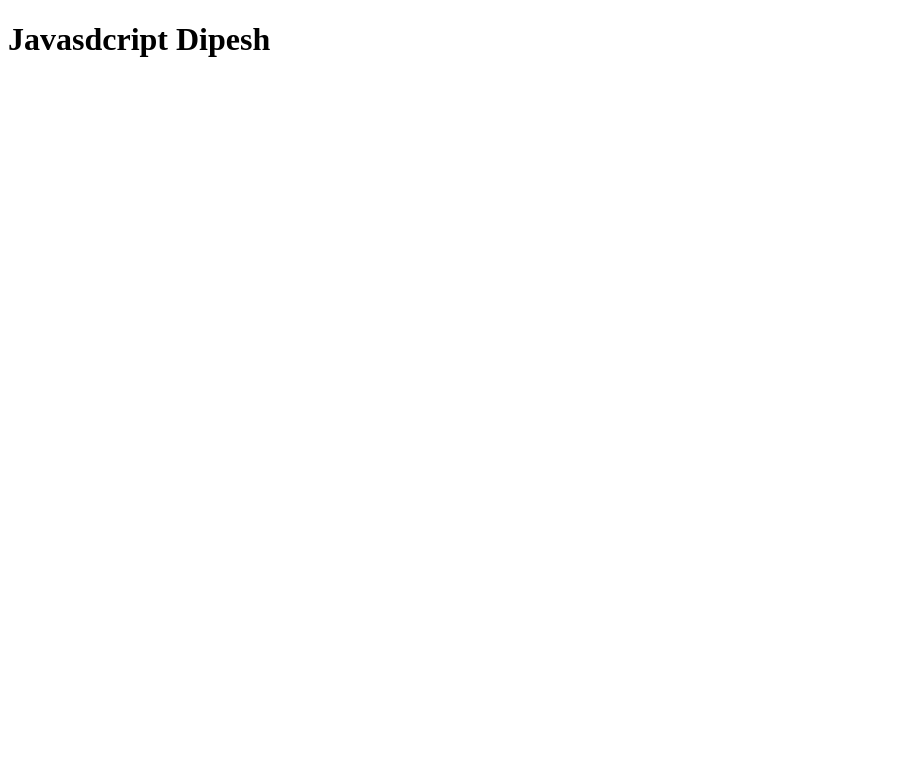
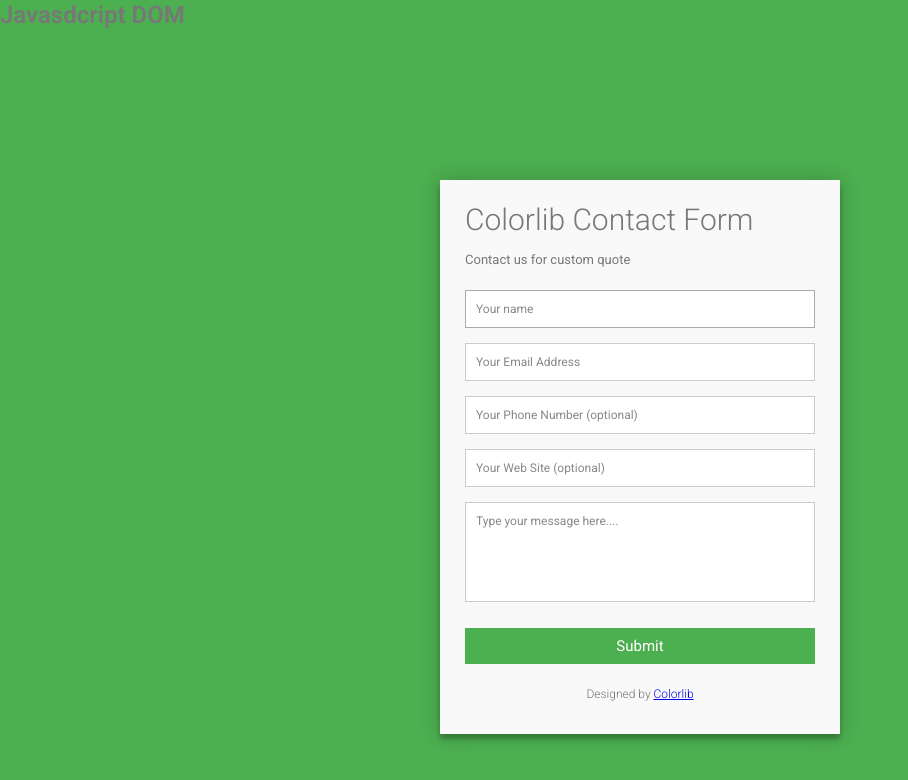
Before and after one commit to erickelninoSwift/Full-stack-Javascript-Journey-, a plain HTML site: page Javascript Dipesh Course/index.html in a window 1280 px wide. Shown: the whole page, without its empty margins (0-908 px from the left). Drawn offline with Linux system fonts and the light colour scheme.

Commit message:
update DOM

```diff
--- a/Javascript Dipesh Course/index.html
+++ b/Javascript Dipesh Course/index.html
@@ -5,9 +5,35 @@
     <meta http-equiv="X-UA-Compatible" content="IE=edge">
     <meta name="viewport" content="width=device-width, initial-scale=1.0">
     <title>Javascript Dipesh</title>
+    <link rel="stylesheet" href="../Javascript Dipesh Course/style.css">
 </head>
 <body>
-    <main><h1>Javasdcript Dipesh</h1></main>
+    <main><h1>Javasdcript DOM</h1></main>
+    <div class="container">
+        <form id="contact" action="" method="post">
+          <h3>Colorlib Contact Form</h3>
+          <h4>Contact us for custom quote</h4>
+          <fieldset>
+            <input placeholder="Your name" type="text" tabindex="1" required autofocus>
+          </fieldset>
+          <fieldset>
+            <input placeholder="Your Email Address" type="email" tabindex="2" required>
+          </fieldset>
+          <fieldset>
+            <input placeholder="Your Phone Number (optional)" type="tel" tabindex="3" required>
+          </fieldset>
+          <fieldset>
+            <input placeholder="Your Web Site (optional)" type="url" tabindex="4" required>
+          </fieldset>
+          <fieldset>
+            <textarea placeholder="Type your message here...." tabindex="5" required></textarea>
+          </fieldset>
+          <fieldset>
+            <button name="submit" type="submit" id="contact-submit" data-submit="...Sending">Submit</button>
+          </fieldset>
+          <p class="copyright">Designed by <a href="https://colorlib.com" target="_blank" title="Colorlib">Colorlib</a></p>
+        </form>
+      </div>
     <script src="../Javascript Dipesh Course/index.js"></script>
 </body>
 </html>
--- a/Javascript Dipesh Course/index.js
+++ b/Javascript Dipesh Course/index.js
@@ -254,7 +254,30 @@ function Mobile(brand,price,launcheDate)
 
 const samsunGs2 = new Mobile("Samsung",2000,"12/12/2005");
 Mobile.prototype.ram = "4GB";
+
 Mobile.prototype.getFullName = () =>{
+
     return `The phone you bought is a ${samsunGs2.brand}`;
 }
 console.log(samsunGs2.getFullName());
+
+
+function getyear()
+{
+    let fullyear = new Date();
+
+    return fullyear.getFullYear();
+}
+
+console.log( getyear() >= 2022 ? `This year is good happy ${getyear()}` : 'We dont know what to expect');
+
+
+// Window DOM
+
+
+console.log(window.location.host);
+
+
+const mydoc = document.getElementById("contact");
+
+console.log(mydoc);
--- /dev/null
+++ b/Javascript Dipesh Course/style.css
@@ -0,0 +1,144 @@
+@import url(https://fonts.googleapis.com/css?family=Roboto:400,300,600,400italic);
+* {
+  margin: 0;
+  padding: 0;
+  box-sizing: border-box;
+  -webkit-box-sizing: border-box;
+  -moz-box-sizing: border-box;
+  -webkit-font-smoothing: antialiased;
+  -moz-font-smoothing: antialiased;
+  -o-font-smoothing: antialiased;
+  font-smoothing: antialiased;
+  text-rendering: optimizeLegibility;
+}
+
+body {
+  font-family: "Roboto", Helvetica, Arial, sans-serif;
+  font-weight: 100;
+  font-size: 12px;
+  line-height: 30px;
+  color: #777;
+  background: #4CAF50;
+}
+
+.container {
+  max-width: 400px;
+  width: 100%;
+  margin: 0 auto;
+  position: relative;
+}
+
+#contact input[type="text"],
+#contact input[type="email"],
+#contact input[type="tel"],
+#contact input[type="url"],
+#contact textarea,
+#contact button[type="submit"] {
+  font: 400 12px/16px "Roboto", Helvetica, Arial, sans-serif;
+}
+
+#contact {
+  background: #F9F9F9;
+  padding: 25px;
+  margin: 150px 0;
+  box-shadow: 0 0 20px 0 rgba(0, 0, 0, 0.2), 0 5px 5px 0 rgba(0, 0, 0, 0.24);
+}
+
+#contact h3 {
+  display: block;
+  font-size: 30px;
+  font-weight: 300;
+  margin-bottom: 10px;
+}
+
+#contact h4 {
+  margin: 5px 0 15px;
+  display: block;
+  font-size: 13px;
+  font-weight: 400;
+}
+
+fieldset {
+  border: medium none !important;
+  margin: 0 0 10px;
+  min-width: 100%;
+  padding: 0;
+  width: 100%;
+}
+
+#contact input[type="text"],
+#contact input[type="email"],
+#contact input[type="tel"],
+#contact input[type="url"],
+#contact textarea {
+  width: 100%;
+  border: 1px solid #ccc;
+  background: #FFF;
+  margin: 0 0 5px;
+  padding: 10px;
+}
+
+#contact input[type="text"]:hover,
+#contact input[type="email"]:hover,
+#contact input[type="tel"]:hover,
+#contact input[type="url"]:hover,
+#contact textarea:hover {
+  -webkit-transition: border-color 0.3s ease-in-out;
+  -moz-transition: border-color 0.3s ease-in-out;
+  transition: border-color 0.3s ease-in-out;
+  border: 1px solid #aaa;
+}
+
+#contact textarea {
+  height: 100px;
+  max-width: 100%;
+  resize: none;
+}
+
+#contact button[type="submit"] {
+  cursor: pointer;
+  width: 100%;
+  border: none;
+  background: #4CAF50;
+  color: #FFF;
+  margin: 0 0 5px;
+  padding: 10px;
+  font-size: 15px;
+}
+
+#contact button[type="submit"]:hover {
+  background: #43A047;
+  -webkit-transition: background 0.3s ease-in-out;
+  -moz-transition: background 0.3s ease-in-out;
+  transition: background-color 0.3s ease-in-out;
+}
+
+#contact button[type="submit"]:active {
+  box-shadow: inset 0 1px 3px rgba(0, 0, 0, 0.5);
+}
+
+.copyright {
+  text-align: center;
+}
+
+#contact input:focus,
+#contact textarea:focus {
+  outline: 0;
+  border: 1px solid #aaa;
+}
+
+::-webkit-input-placeholder {
+  color: #888;
+}
+
+:-moz-placeholder {
+  color: #888;
+}
+
+::-moz-placeholder {
+  color: #888;
+}
+
+:-ms-input-placeholder {
+  color: #888;
+}
```
